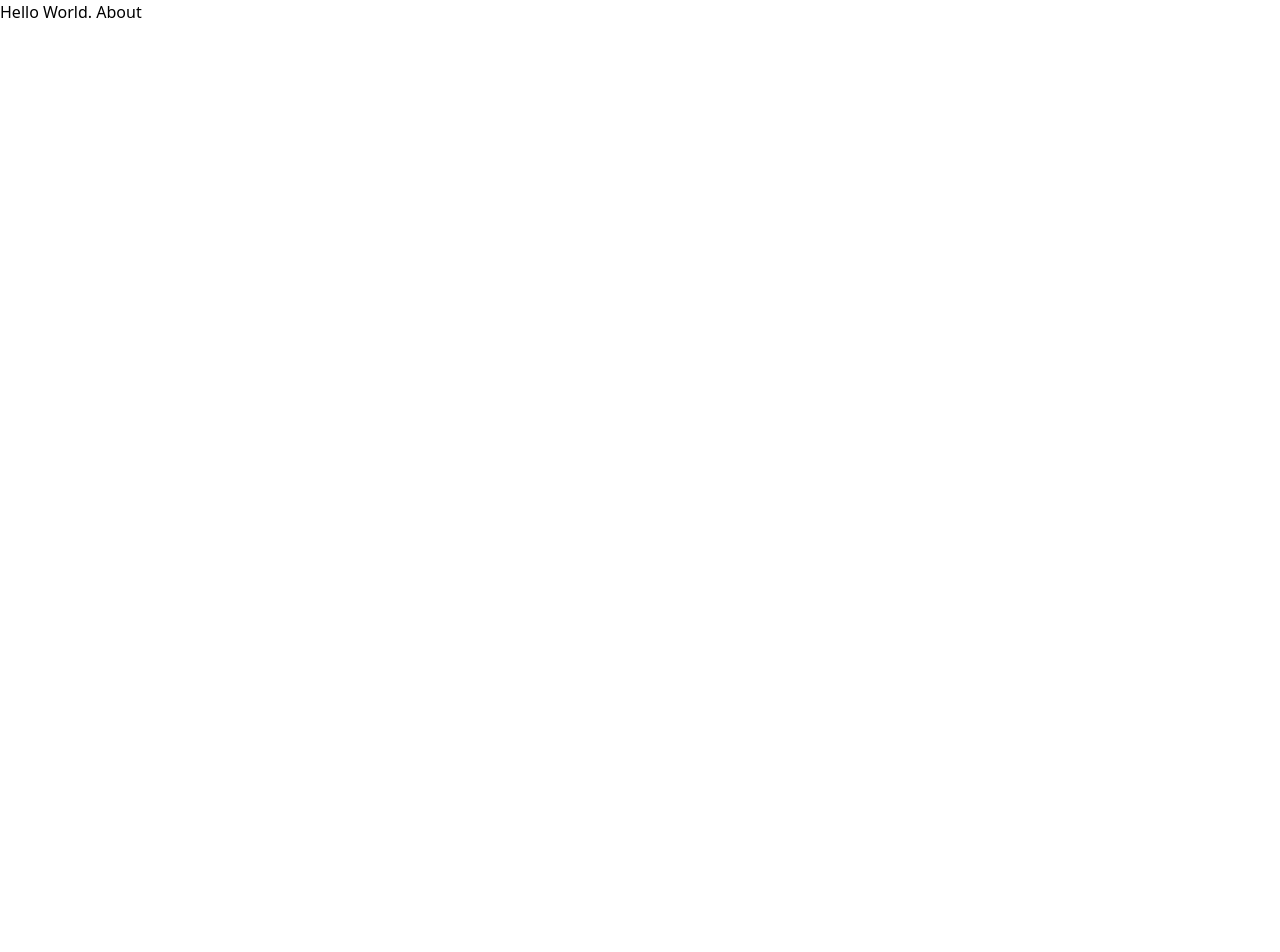
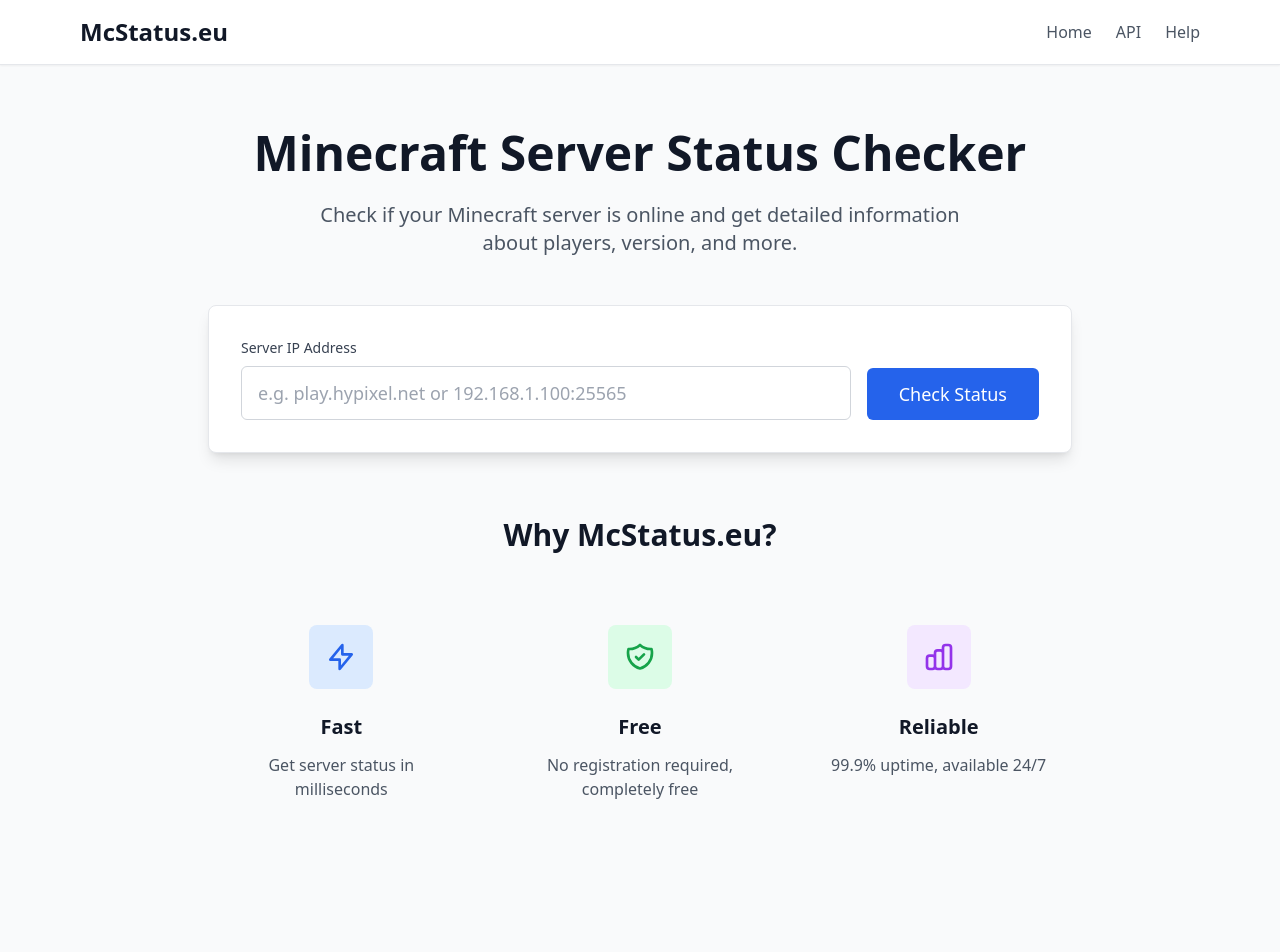
Before and after one commit to mcstatus-eu/Website, a Next.js app: page / in a window 1280 px wide. Shown: the top 952 px of the page. Before the commit the page ends 800 px from the top, so only its background shows below. Built offline with nearby package versions, Linux system fonts and the light colour scheme.

Commit message:
Update index.js

```diff
--- a/src/pages/index.js
+++ b/src/pages/index.js
@@ -1,12 +1,141 @@
-import Link from "next/link";
+import { useState } from 'react';
+import { useRouter } from 'next/router';
+import Head from 'next/head';
 
 export default function Home() {
+  const [serverIp, setServerIp] = useState('');
+  const [isLoading, setIsLoading] = useState(false);
+  const router = useRouter();
+
+  const handleSubmit = async (e) => {
+    e.preventDefault();
+
+    if (!serverIp.trim()) {
+      return;
+    }
+
+    setIsLoading(true);
+    router.push(`/server/${encodeURIComponent(serverIp.trim())}`);
+  };
+
   return (
-    <div>
-      Hello World.{" "}
-      <Link href="/about">
-        About
-      </Link>
-    </div>
+    <>
+      <Head>
+        <title>McStatus.eu - Minecraft Server Status</title>
+        <meta name="description" content="Check if your Minecraft server is online and get detailed information" />
+        <meta name="viewport" content="width=device-width, initial-scale=1" />
+      </Head>
+
+      <div className="bg-gray-50 min-h-screen">
+        {/* Header */}
+        <header className="bg-white shadow-sm border-b">
+          <div className="max-w-6xl mx-auto px-4 py-4">
+            <div className="flex items-center justify-between">
+              <h1 className="text-2xl font-bold text-gray-900">McStatus.eu</h1>
+              <nav className="hidden md:flex space-x-6">
+                <a href="#" className="text-gray-600 hover:text-gray-900">Home</a>
+                <a href="#" className="text-gray-600 hover:text-gray-900">API</a>
+                <a href="#" className="text-gray-600 hover:text-gray-900">Help</a>
+              </nav>
+            </div>
+          </div>
+        </header>
+
+        {/* Main Content */}
+        <main className="max-w-4xl mx-auto px-4 py-16">
+          {/* Hero Section */}
+          <div className="text-center mb-12">
+            <h2 className="text-5xl font-bold text-gray-900 mb-6">
+              Minecraft Server Status Checker
+            </h2>
+            <p className="text-xl text-gray-600 mb-12 max-w-2xl mx-auto">
+              Check if your Minecraft server is online and get detailed information about players, version, and more.
+            </p>
+          </div>
+
+          {/* Search Form */}
+          <div className="bg-white rounded-lg shadow-lg border p-8 mb-16">
+            <form onSubmit={handleSubmit} className="flex flex-col sm:flex-row gap-4">
+              <div className="flex-1">
+                <label htmlFor="ip" className="block text-sm font-medium text-gray-700 mb-2">
+                  Server IP Address
+                </label>
+                <input
+                  type="text"
+                  id="ip"
+                  value={serverIp}
+                  onChange={(e) => setServerIp(e.target.value)}
+                  placeholder="e.g. play.hypixel.net or 192.168.1.100:25565"
+                  className="w-full px-4 py-3 border border-gray-300 rounded-md focus:outline-none focus:ring-2 focus:ring-blue-500 focus:border-blue-500 text-lg"
+                  required
+                />
+              </div>
+              <div className="flex items-end">
+                <button
+                  type="submit"
+                  disabled={isLoading}
+                  className="px-8 py-3 bg-blue-600 hover:bg-blue-700 disabled:bg-blue-400 text-white rounded-md font-medium transition-colors text-lg"
+                >
+                  {isLoading ? 'Checking...' : 'Check Status'}
+                </button>
+              </div>
+            </form>
+          </div>
+
+          {/* Features */}
+          <div className="text-center">
+            <h3 className="text-3xl font-bold text-gray-900 mb-12">Why McStatus.eu?</h3>
+            <div className="grid grid-cols-1 md:grid-cols-3 gap-8">
+              <div className="p-6">
+                <div className="w-16 h-16 bg-blue-100 rounded-lg mx-auto mb-6 flex items-center justify-center">
+                  <svg className="w-8 h-8 text-blue-600" fill="none" stroke="currentColor" viewBox="0 0 24 24">
+                    <path strokeLinecap="round" strokeLinejoin="round" strokeWidth="2" d="M13 10V3L4 14h7v7l9-11h-7z"/>
+                  </svg>
+                </div>
+                <h4 className="text-xl font-semibold text-gray-900 mb-3">Fast</h4>
+                <p className="text-gray-600">Get server status in milliseconds</p>
+              </div>
+              <div className="p-6">
+                <div className="w-16 h-16 bg-green-100 rounded-lg mx-auto mb-6 flex items-center justify-center">
+                  <svg className="w-8 h-8 text-green-600" fill="none" stroke="currentColor" viewBox="0 0 24 24">
+                    <path strokeLinecap="round" strokeLinejoin="round" strokeWidth="2" d="M9 12l2 2 4-4m5.618-4.016A11.955 11.955 0 0112 2.944a11.955 11.955 0 01-8.618 3.04A12.02 12.02 0 003 9c0 5.591 3.824 10.29 9 11.622 5.176-1.332 9-6.03 9-11.622 0-1.042-.133-2.052-.382-3.016z"/>
+                  </svg>
+                </div>
+                <h4 className="text-xl font-semibold text-gray-900 mb-3">Free</h4>
+                <p className="text-gray-600">No registration required, completely free</p>
+              </div>
+              <div className="p-6">
+                <div className="w-16 h-16 bg-purple-100 rounded-lg mx-auto mb-6 flex items-center justify-center">
+                  <svg className="w-8 h-8 text-purple-600" fill="none" stroke="currentColor" viewBox="0 0 24 24">
+                    <path strokeLinecap="round" strokeLinejoin="round" strokeWidth="2" d="M9 19v-6a2 2 0 00-2-2H5a2 2 0 00-2 2v6a2 2 0 002 2h2a2 2 0 002-2zm0 0V9a2 2 0 012-2h2a2 2 0 012 2v10m-6 0a2 2 0 002 2h2a2 2 0 002-2m0 0V5a2 2 0 012-2h2a2 2 0 012 2v14a2 2 0 01-2 2h-2a2 2 0 01-2-2z"/>
+                  </svg>
+                </div>
+                <h4 className="text-xl font-semibold text-gray-900 mb-3">Reliable</h4>
+                <p className="text-gray-600">99.9% uptime, available 24/7</p>
+              </div>
+            </div>
+          </div>
+        </main>
+
+        {/* Footer */}
+        <footer className="bg-white border-t mt-20">
+          <div className="max-w-6xl mx-auto px-4 py-8">
+            <div className="flex flex-col md:flex-row justify-between items-center">
+              <div className="mb-4 md:mb-0">
+                <span className="text-lg font-semibold text-gray-900">McStatus.eu</span>
+              </div>
+              <div className="text-center md:text-right">
+                <p className="text-gray-600 text-sm">© 2025 McStatus.eu. All rights reserved.</p>
+                <div className="flex space-x-4 mt-2 justify-center md:justify-end">
+                  <a href="#" className="text-gray-500 hover:text-gray-700 text-sm">Privacy</a>
+                  <a href="#" className="text-gray-500 hover:text-gray-700 text-sm">Terms</a>
+                  <a href="#" className="text-gray-500 hover:text-gray-700 text-sm">API</a>
+                </div>
+              </div>
+            </div>
+          </div>
+        </footer>
+      </div>
+    </>
   );
 }
```
